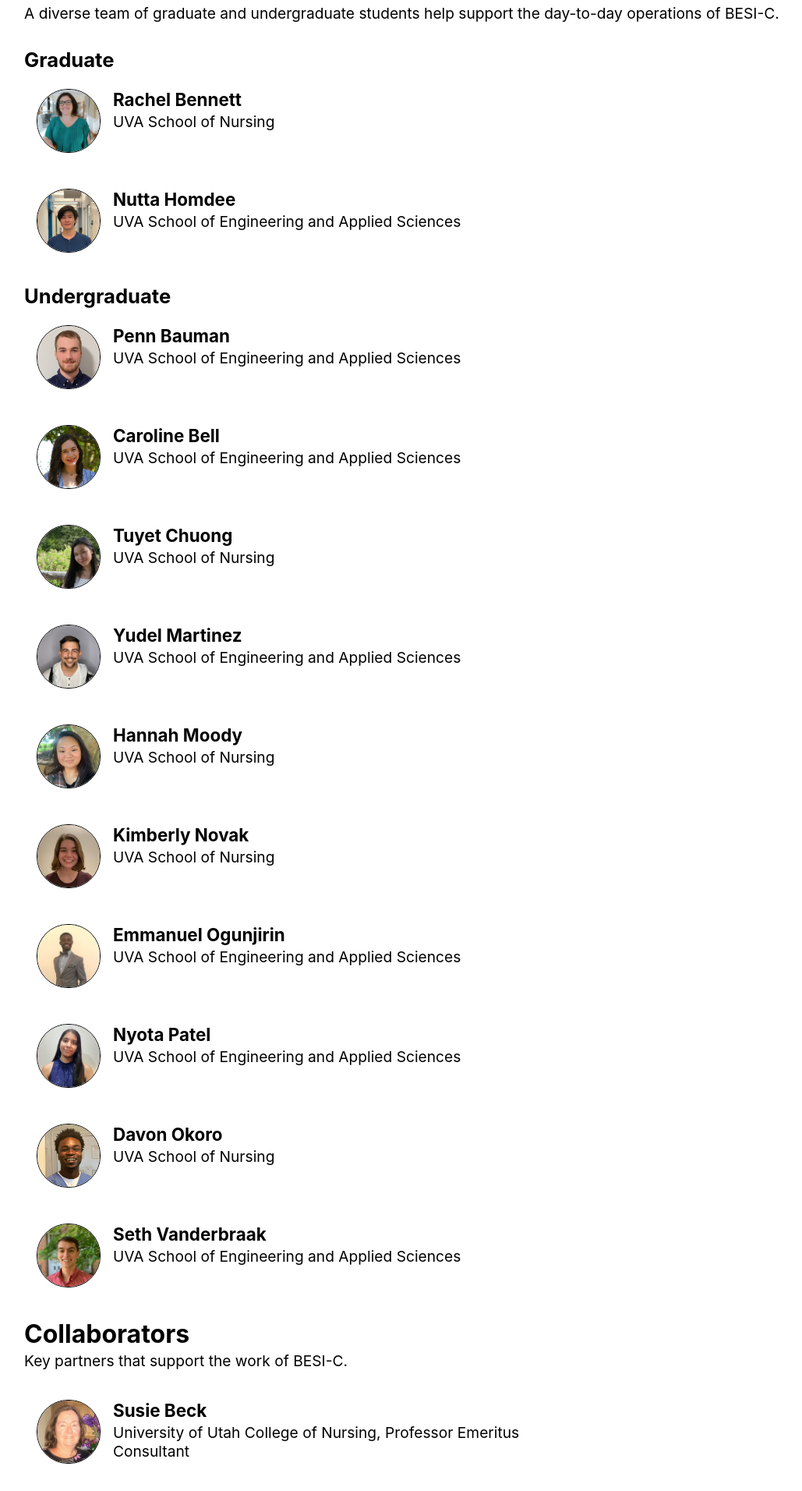
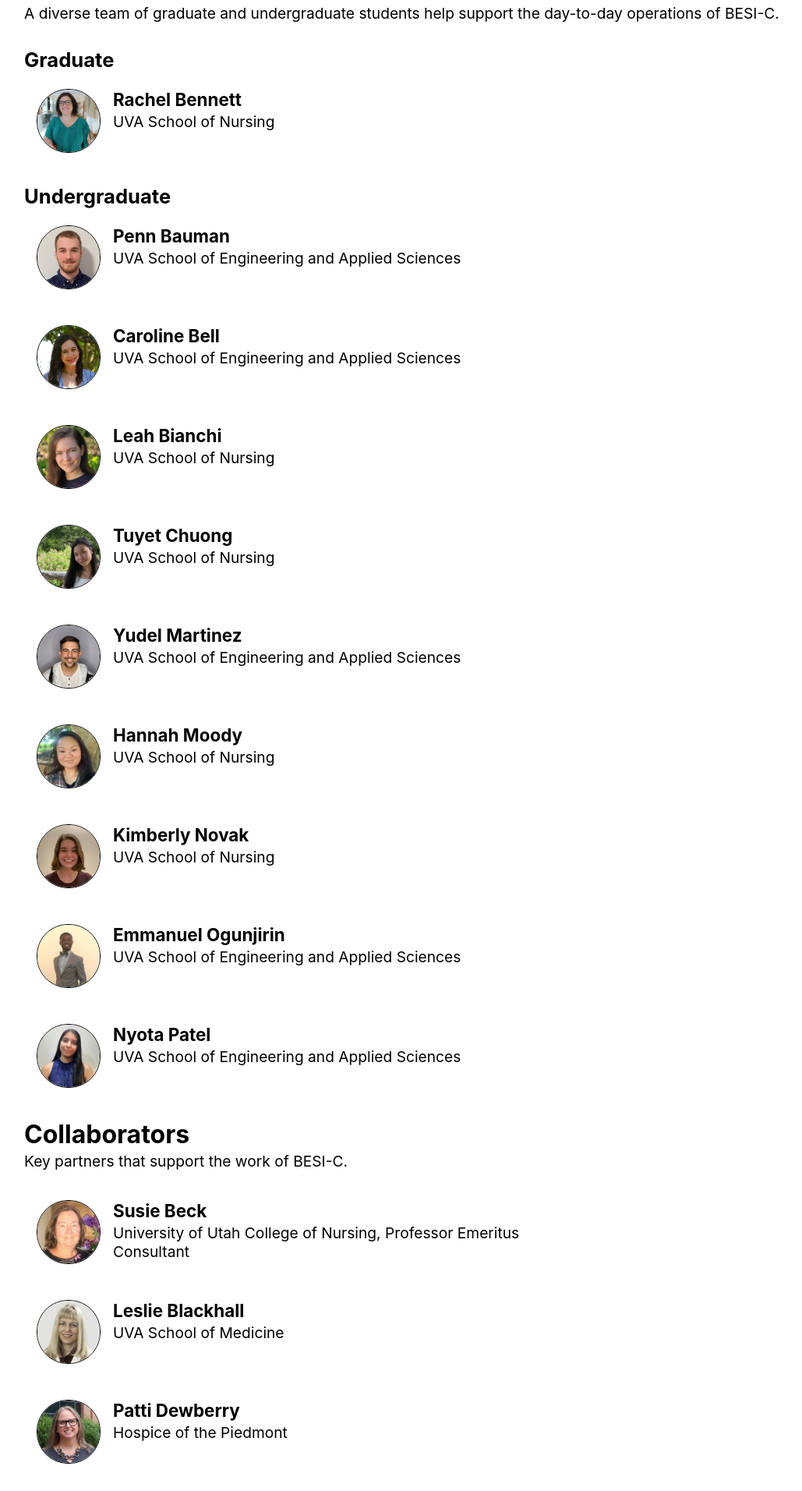
Before and after one commit to besi-c/besi-c.github.io, a Flask app: page /about_us in a window 1280 px wide. Shown: the part 801-2713 px from the top of the page at 78% size, without its empty margins (97-1126 px from the left). Run offline with Flask 2, Linux system fonts and the light colour scheme; some libraries are stand-ins or nearby versions; some web fonts are replaced.

Commit message:
updated about page

```diff
--- a/about_us.html
+++ b/about_us.html
@@ -66,11 +66,6 @@
 		<h5>Rachel Bennett</h5>
 		<p>UVA School of Nursing</p>
 	</div>
-	<div class="person" >
-		<img src="/images/people/nutta_homdee.jpg"/>
-		<h5>Nutta Homdee</h5>
-		<p>UVA School of Engineering and Applied Sciences</p>
-	</div>
 
 	<h4>Undergraduate</h4>
 	<a href="https://pennbauman.com"><div class="person">
@@ -82,6 +77,11 @@
 		<img src="/images/people/caroline_bell.jpg"/>
 		<h5>Caroline Bell</h5>
 		<p>UVA School of Engineering and Applied Sciences</p>
+	</div>
+	<div class="person">
+		<img src="/images/people/leah_bianchi.jpg"/>
+		<h5>Leah Bianchi</h5>
+		<p>UVA School of Nursing</p>
 	</div>
 	<div class="person">
 		<img src="/images/people/tuyet_chuong.jpg"/>
@@ -111,16 +111,6 @@
 	<a href="https://www.linkedin.com/in/nyota-patel-232239209/"><div class="person">
 		<img src="/images/people/nyota_patel.jpg"/>
 		<h5>Nyota Patel</h5>
-		<p>UVA School of Engineering and Applied Sciences</p>
-	</div></a>
-	<a href="https://www.linkedin.com/in/davon-okoro-b1959719b/"><div class="person">
-		<img src="/images/people/davon_okoro.jpg"/>
-		<h5>Davon Okoro</h5>
-		<p>UVA School of Nursing</p>
-	</div></a>
-	<a href="https://www.linkedin.com/in/seth-vandebraak/"><div class="person">
-		<img src="/images/people/seth_vanderbraak.jpg"/>
-		<h5>Seth Vanderbraak</h5>
 		<p>UVA School of Engineering and Applied Sciences</p>
 	</div></a>
 
@@ -165,6 +155,14 @@
 	</div>
 
 
+	<h3>Clinical Research Coordinator</h3>
+	<div class="person">
+		<img src="/images/people/penny_amos.jpg"/>
+		<h5>Penny Amos</h5>
+		<p>UVA School of Nursing</p>
+	</div>
+
+
 	<h3>Project Management</h3>
 	<div class="person">
 		<img src="/images/people/amber_steen.jpg"/>
@@ -189,6 +187,11 @@
 		<h5>James Hayes</h5>
 		<p>UVA School of Engineering and Applied Sciences</p>
 	</div></a>
+	<div class="person" >
+		<img src="/images/people/nutta_homdee.jpg"/>
+		<h5>Nutta Homdee</h5>
+		<p>UVA School of Engineering and Applied Sciences</p>
+	</div>
 	<div class="person">
 		<img src="/images/people/kate_lichti.jpg"/>
 		<h5>Kate Lichti</h5>
@@ -199,6 +202,11 @@
 		<h5>Sahar Mohammadi</h5>
 		<p>UVA School of Nursing</p>
 	</div>
+	<a href="https://www.linkedin.com/in/davon-okoro-b1959719b/"><div class="person">
+		<img src="/images/people/davon_okoro.jpg"/>
+		<h5>Davon Okoro</h5>
+		<p>UVA School of Nursing</p>
+	</div></a>
 	<a href="https://www.linkedin.com/in/johnjp"><div class="person">
 		<img src="/images/people/john_park.jpg"/>
 		<h5>John Park</h5>
@@ -209,15 +217,20 @@
 		<h5>Tanya Thomas</h5>
 		<p>UVA School of Nursing</p>
 	</div>
+	<a href="https://www.linkedin.com/in/seth-vandebraak/"><div class="person">
+		<img src="/images/people/seth_vanderbraak.jpg"/>
+		<h5>Seth Vanderbraak</h5>
+		<p>UVA School of Engineering and Applied Sciences</p>
+	</div></a>
 
 
 	<h3>Sponsors</h3>
 	<ul>
 		<li>National Institutes of Health, National Institute of Nursing Research, R01NR019639-01</li>
-		<li>American Cancer Society, Pilot and Exploratory Projects in Palliative Care, PEP-10-042-01-PCSM</li>
 	</ul>
 	<h5>Past Sponsors</h5>
 	<ul>
+		<li>American Cancer Society, Pilot and Exploratory Projects in Palliative Care, PEP-10-042-01-PCSM</li>
 		<li>University of Virginia Engineering in Medicine Seed Pilot Program</li>
 	</ul>
 
```
Also changed, not shown: templates/about.html (+29 -16 lines), images/people/leah_bianchi.jpg (added), images/people/penny_amos.jpg (added).
